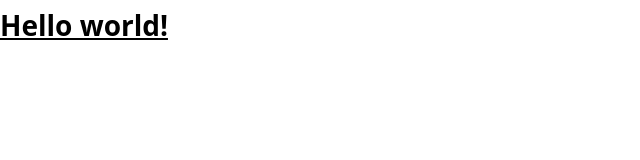
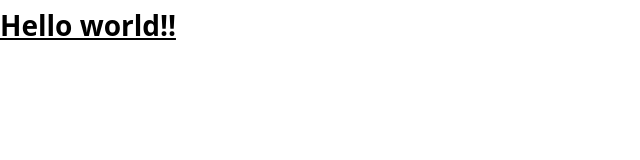
Before and after one commit to atifHussaini/Nike-App, a React (Vite) app: page / in a window 1280 px wide. Shown: the top 160 px of the page, without its empty margins (0-640 px from the left). Built offline with nearby package versions, Linux system fonts and the light colour scheme; a web font is replaced by a local one.

Commit message:
second commit

```diff
--- a/src/App.jsx
+++ b/src/App.jsx
@@ -1,7 +1,7 @@
 export default function App() {
   return (
     <h1 className="text-3xl font-bold underline">
-      Hello world!
+      Hello world!!
     </h1>
   )
 }
```
